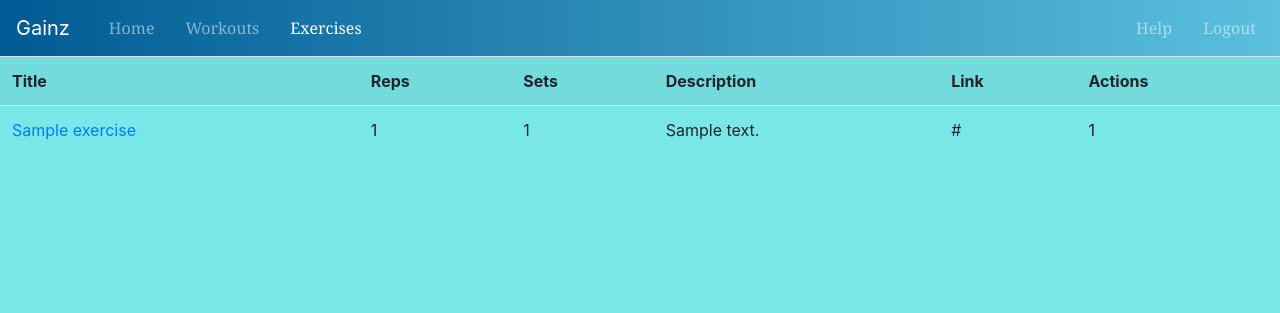
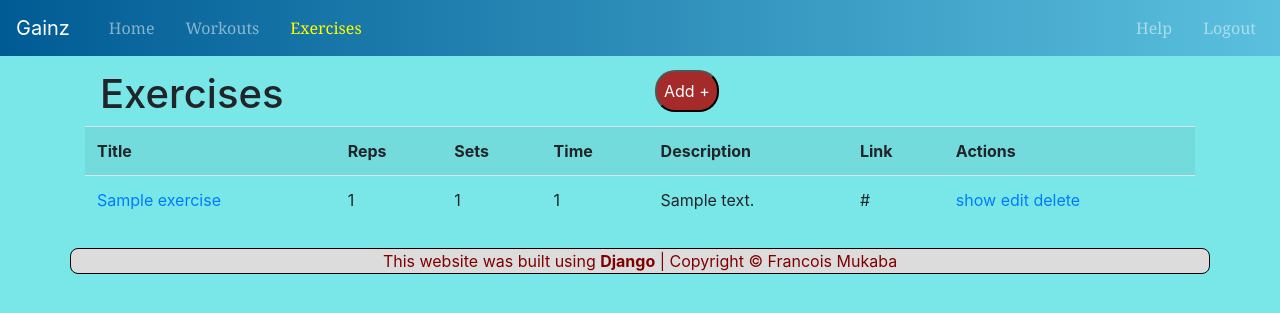
Before and after one commit to fmukaba/Gainz_Django, a Django app: page /list_exercises in a window 1280 px wide. Shown: the top 313 px of the page. Run offline with Django 3.2, Linux system fonts and the light colour scheme; a user stored in the database is signed in; tables that the repository leaves empty hold one stand-in row (values such as "Sample post"); some libraries are stand-ins or nearby versions.

Commit message:
set edit, delet, show/view buttons

```diff
--- a/app/models.py
+++ b/app/models.py
@@ -46,6 +46,9 @@ class Customer(models.Model):
             elif today == 6 and schedule.sunday:
                 workouts.append(w)
         return workouts
+    def check_id(self, id):
+        pass
+
     def completed_workout(self, id):
         today = datetime.datetime.today().weekday()
         workout = self.user.workouts.get(id=id)
--- a/app/static/stylesheets/index.css
+++ b/app/static/stylesheets/index.css
@@ -9,8 +9,6 @@ header {
 
 main {
     margin-top: 70px;
-    margin-left: 200px;
-    margin-right: 200px;
 }
 
 footer {
@@ -34,20 +32,20 @@ footer {
     font-family: Georgia;
 }
 
-.navbar-light .navbar-nav .nav-item.active .nav-link {
+.navbar-dark .navbar-nav .nav-item.active .nav-link {
     color: yellow;
-    text-decoration: underline;
 }
 
-.navbar-light .navbar-nav .nav-link:hover {
+.navbar-dark .navbar-nav .nav-link:hover {
     color: yellow;
 }
 
 button {
     background-color: brown;
     color: white;
-    padding: 10px;
+    padding: 7px;
     border-radius: 20px;
+    margin-right: 10px;
 }
 
 .left {
--- a/app/templates/create.html
+++ b/app/templates/add.html
@@ -100,5 +100,10 @@
         </form>
         {% endif %}
     </main>
+    <footer class="container mt-4">
+        <div>
+           This website was built using <b>Django</b> | Copyright © Francois Mukaba
+        </div>
+    </footer>
 </body>
 </html>
--- a/app/templates/list_exercises.html
+++ b/app/templates/list_exercises.html
@@ -19,8 +19,17 @@
 
         }
     </style>
+    <script>
+        document.addEventListener('DOMContentLoaded', function(){
+            var addBtn = document.getElementById("addBtn");
+            addBtn.addEventListener('click', function(){
+            window.location.href = "/add_exercise";
+            })
+        })
+    </script>
 </head>
 <body>
+    <header>
         <nav class="navbar navbar-expand-lg bg-info navbar-dark fixed-top py-2">
             <a class="navbar-brand" href="/home">Gainz</a>
             <button class="navbar-toggler" type="button" data-toggle="collapse" data-target="#collapsibleNavbar">
@@ -48,13 +57,24 @@
                 </ul>
             </div>
         </nav>
-
-    <h1>List of all exercises</h1>
+    </header>
+    <main class="container">
+        <div class="container">
+            <div class="row">
+                <div class="col">
+                    <h1>Exercises </h1>
+                </div>
+                <div class="col">
+                    <button id="addBtn"> Add + </button>
+                </div>
+            </div>
+        </div>
         <table class="table table-striped">
             <tr>
                 <th scope="col">Title</th>
                 <th scope="col">Reps</th>
                 <th scope="col">Sets</th>
+                <th scope="col">Time</th>
                 <th scope="col">Description</th>
                 <th scope="col">Link</th>
                 <th scope="col">Actions</th>
@@ -62,13 +82,24 @@
             {% for ex in exercises %}
             <tr>
                 <td><a href="{{ ex.link }}">{{ex.title}}</a></td>
+                <td>{{ex.reps}}</td>
                 <td>{{ex.sets}}</td>
-            <td>{{ex.reps}}</td>
+                <td>{{ex.time}}</td>
                 <td>{{ex.description}}</td>
                 <td>{{ex.link}}</td>
-            <td>{{ex.id}}</td>
+                <td>
+                    <a href="/show/{{ex.id}}">show</a>
+                    <a href="/edit_exercise/{{ex.id}}">edit</a>
+                    <a href="/delete_exercise/{{ex.id}}">delete</a>
+                </td>
             </tr>
             {% endfor %}
         </table>
+    </main>
+    <footer class="container mt-4">
+        <div>
+           This website was built using <b>Django</b> | Copyright © Francois Mukaba
+        </div>
+    </footer>
 </body>
 </html>
--- a/app/urls.py
+++ b/app/urls.py
@@ -10,8 +10,8 @@ urlpatterns = [
     path('home', views.home),
     path('list_workouts', views.list_workouts),
     path('list_exercises', views.list_exercises),
-    path('add/create_workout', views.create_workout),
-    path('add/create_exercise', views.create_exercise),
+    path('add_workout', views.add_workout),
+    path('add_exercise', views.add_exercise),
     path('completed/<int:id>', views.completed_workout),
     path('view/<int:id>', views.view_workout),
 ]
--- a/app/views.py
+++ b/app/views.py
@@ -87,16 +87,13 @@ def list_workouts(request):
     context = {'workouts': workouts}
     return render(request, "list_workouts.html", context)
 
-@login_required
-def add(request):
-    return render(request, "add.html")
 
 @login_required
-def create_exercise(request):
+def add_exercise(request):
     if request.method == "GET":
         form = CreateExerciseForm()
         context = { "form": form }
-        return render(request, "create.html", context)
+        return render(request, "add.html", context)
     else:
         form = CreateExerciseForm(request.POST)
         new_exercise = form.extract()
@@ -104,18 +101,18 @@ def create_exercise(request):
             errors = form.errors
             for key, value in errors.items():
                 messages.error(request, value)
-            return redirect("/add/create_exercise")
+            return redirect("/add_exercise")
         new_exercise.user = request.user
         new_exercise.save()
         return redirect("/list_exercises")
 
 @login_required
-def create_workout(request):
+def add_workout(request):
     customer = request.user.customer
     if request.method == "GET":
         exercises = customer.get_all_exercises()
         context = {'exercises': exercises}
-        return render(request, "create.html", context)
+        return render(request, "add.html", context)
     else:
         selected_exercises = request.POST.getlist("exercise")
         selected_days = request.POST.getlist("day")
@@ -125,7 +122,7 @@ def create_workout(request):
             errors = form.errors
             for key, value in errors.items():
                 messages.error(request, value)
-            return redirect("/add/create_workout")
+            return redirect("/add_workout")
         new_workout.user = request.user
         # schedule
         new_schedule = new_workout.create_schedule()
@@ -156,6 +153,7 @@ def view_workout(request, id):
     context = {'workout': workout }
     return render(request, 'view_workout.html', context)
 
+# make sure id is id of one of the user's workouts
 @login_required
 def completed_workout(request, id):
     customer = request.user.customer
```
Also changed, not shown: app/templates/help.html (+11 -2 lines), app/templates/list_workouts.html (+29 -3 lines), app/templates/view_workout.html (+13 -4 lines). Lines whose indentation alone changed are shown as unchanged.
